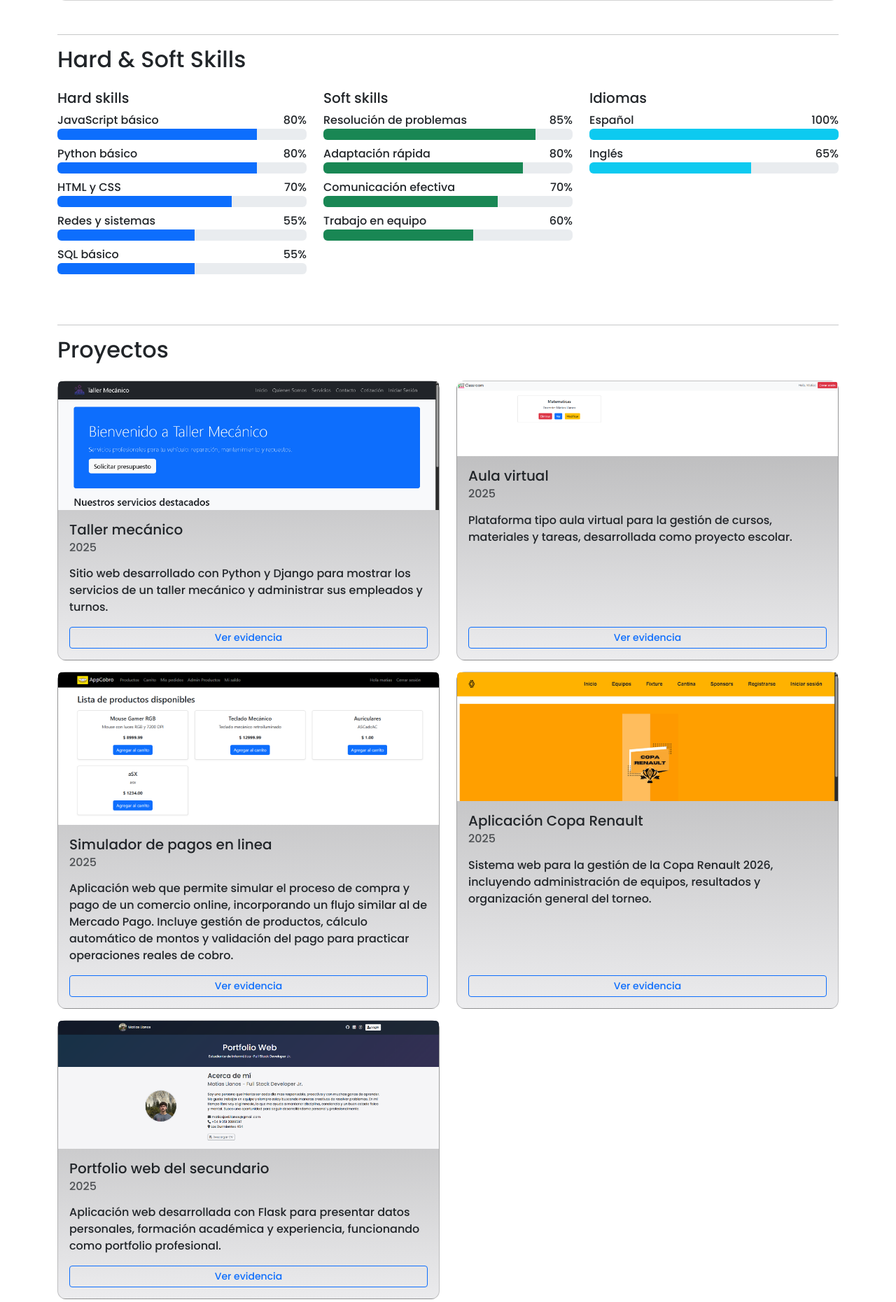
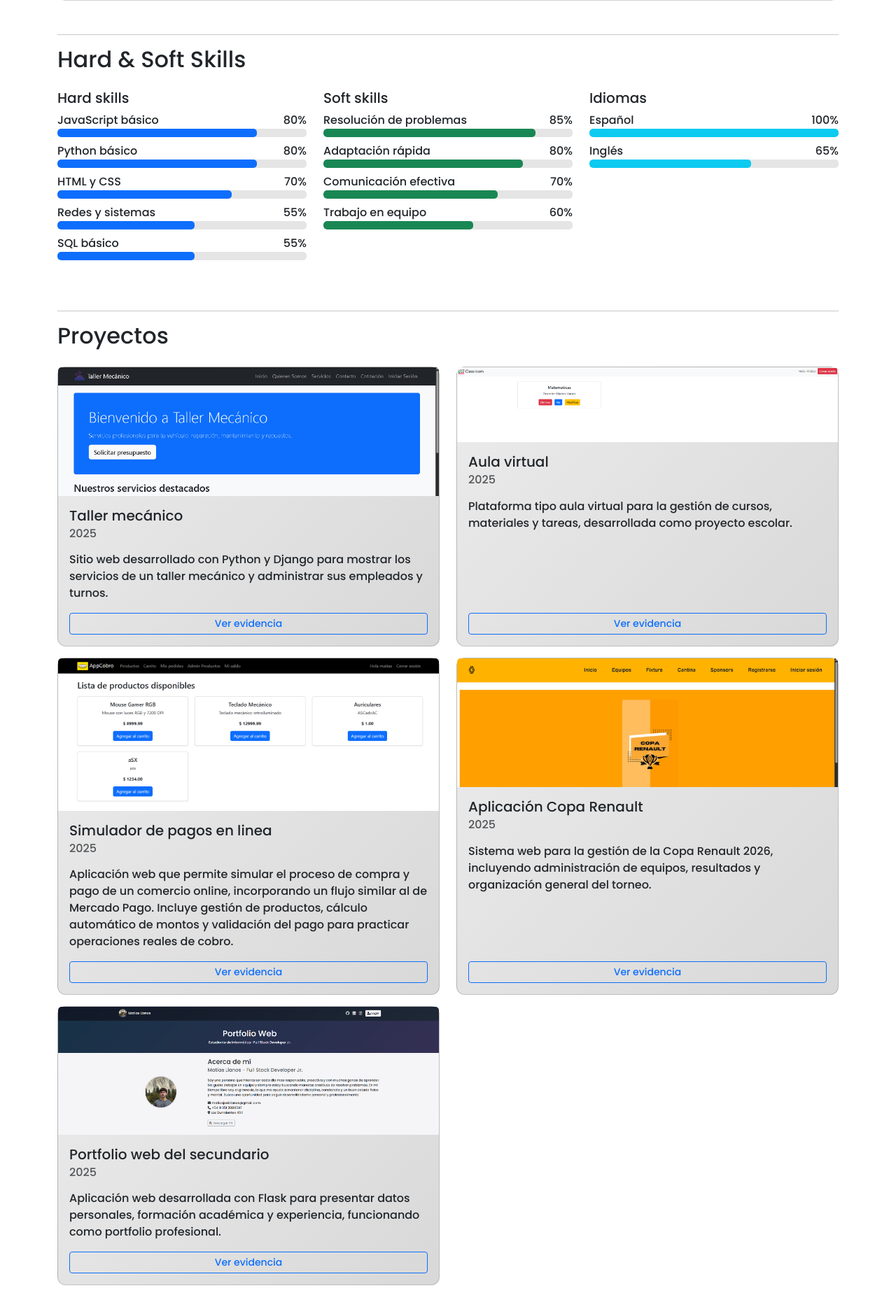
Before and after one commit to mllanos07/portfolio-matiasllanos, a Flask app: page / in a window 1280 px wide. Shown: the part 1437-3298 px from the top of the page at 70% size. Run offline with Flask 3, Linux system fonts and the light colour scheme; data comes from the database, SQL or seed files in the repository.

Commit message:
animacion de skills

```diff
--- a/static/css/styles.css
+++ b/static/css/styles.css
@@ -64,16 +64,16 @@ body {
     border-radius: 0.75rem;
 }
 
-/* Proyectos: leve efecto hover */
 .project-card {
     transition: transform 0.2s ease, box-shadow 0.2s ease;
-    background: linear-gradient(1deg, #ececee, #aeaeaf);
+    background: linear-gradient(135deg, #ececec, #d8d8d8);
 }
 
 .project-card:hover {
-    transform: translateY(-3px);
-    box-shadow: 0 10px 20px rgba(0,0,0,0.08);
+    transform: translateY(-5px) scale(1.01);
+    box-shadow: 0 10px 20px rgba(0,0,0,0.15);
 }
+
 
 /* Responsive */
 @media (max-width: 767px) {
@@ -89,3 +89,22 @@ body {
 section {
     scroll-margin-top: 100px;
 }
+
+/* Animación de carga para barras de skills */
+.skill-bar {
+    height: 12px;
+    background-color: #e5e5e5;
+    border-radius: 5px;
+    overflow: hidden;
+}
+
+.skill-bar-fill {
+    height: 100%;
+    width: 0%;
+    background-color: #0d6efd;
+    transition: width 1s ease-in-out;
+    border-radius: 5px;
+}
+
+.skill-soft { background-color: #198754; }
+.skill-lang { background-color: #0dcaf0; }
--- a/templates/base.html
+++ b/templates/base.html
@@ -18,6 +18,24 @@
 
     <link rel="icon" href="{{ url_for('static', filename='img/matias-logo.png') }}">
 </head>
+<script>
+document.addEventListener("DOMContentLoaded", function () {
+    const bars = document.querySelectorAll(".skill-bar-fill");
+
+    const observer = new IntersectionObserver((barras) => {
+        barras.forEach(barra => {
+            if (barra.isIntersecting) {
+                const bar = barra.target;
+                const level = bar.getAttribute("data-level");
+                bar.style.width = level + "%";
+            }
+        });
+    }, { threshold: 0.4 });
+
+    bars.forEach(bar => observer.observe(bar));
+});
+</script>
+
 <body>
 <header class="main-header">
     <div class="container d-flex justify-content-between align-items-center py-3">
--- a/templates/index.html
+++ b/templates/index.html
@@ -403,8 +403,8 @@
                             {% endif %}
                         </div>
                     </div>
-                    <div class="progress">
-                        <div class="progress-bar" style="width: {{ s.level }}%;"></div>
+                    <div class="skill-bar">
+                        <div class="skill-bar-fill" data-level="{{ s.level }}"></div>
                     </div>
                 </div>
             {% endfor %}
@@ -435,8 +435,8 @@
                             {% endif %}
                         </div>
                     </div>
-                    <div class="progress">
-                        <div class="progress-bar bg-success" style="width: {{ s.level }}%;"></div>
+                    <div class="skill-bar">
+                        <div class="skill-bar-fill skill-soft" data-level="{{ s.level }}"></div>
                     </div>
                 </div>
             {% endfor %}
@@ -467,8 +467,8 @@
                             {% endif %}
                         </div>
                     </div>
-                    <div class="progress">
-                        <div class="progress-bar bg-info" style="width: {{ s.level }}%;"></div>
+                    <div class="skill-bar">
+                        <div class="skill-bar-fill skill-lang" data-level="{{ s.level }}"></div>
                     </div>
                 </div>
             {% endfor %}
```
